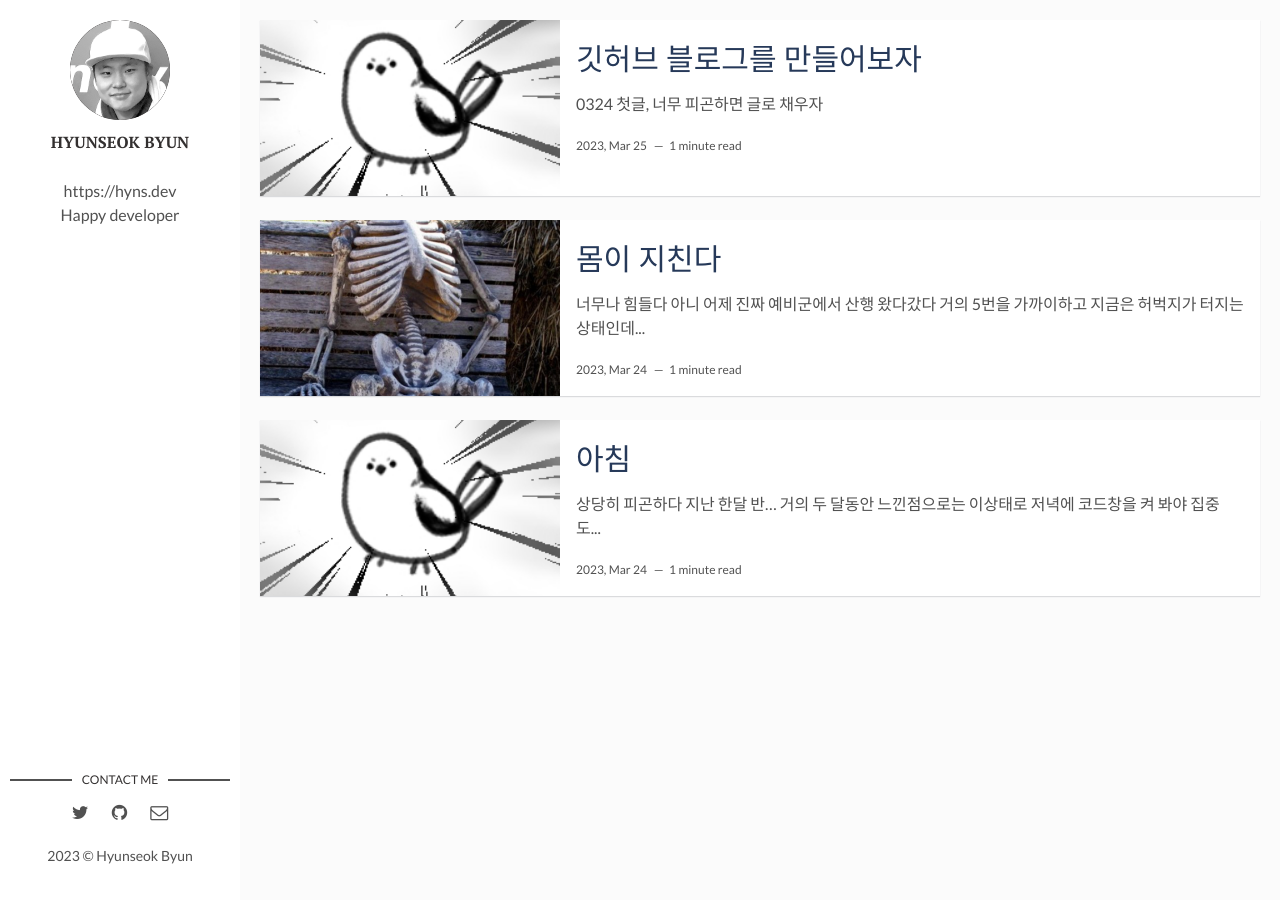
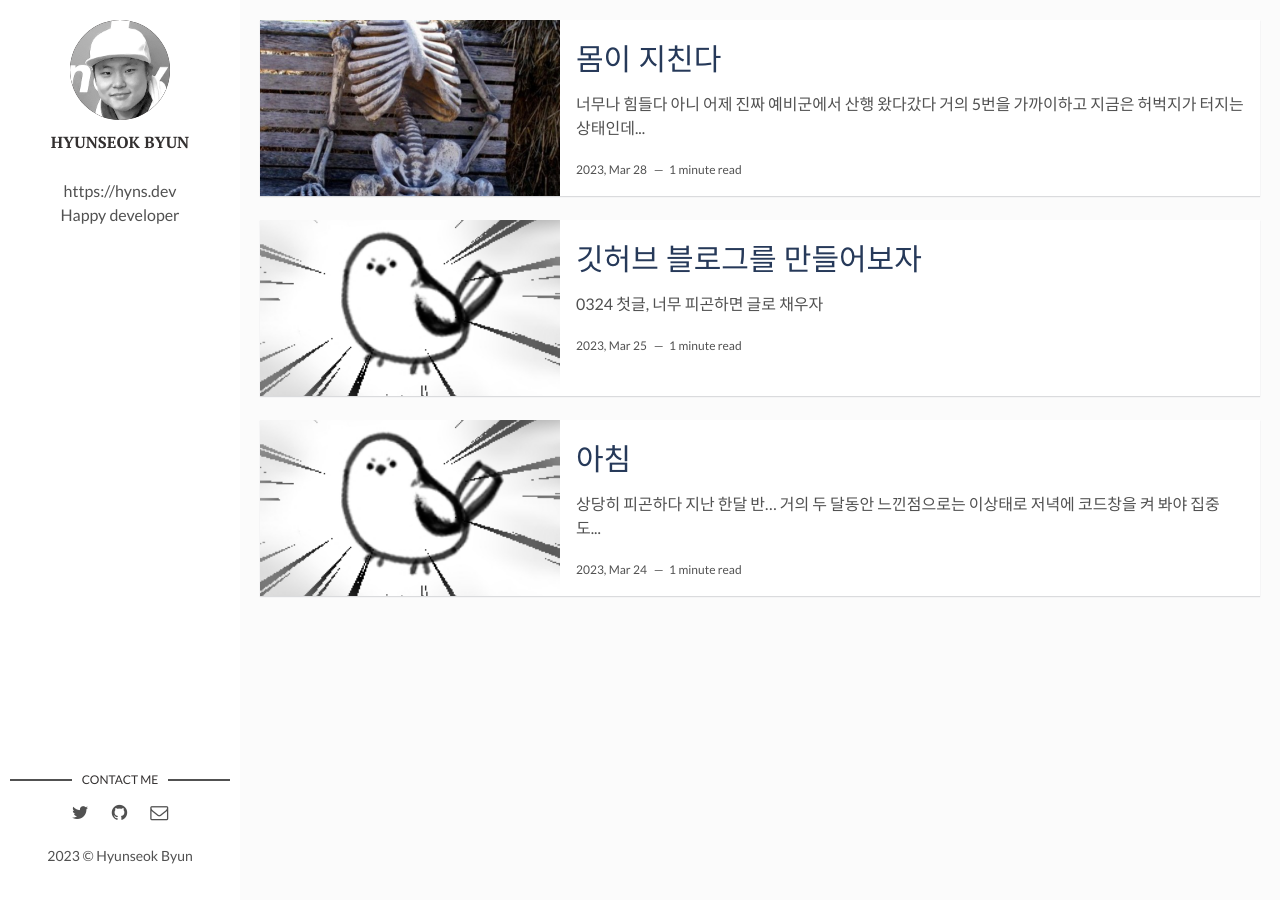
Before and after one commit to B-HS/Breaktime, a Jekyll site: the page built from index.html, in a window 1280 px wide. Built offline with Jekyll 4.4.1, drawn with Linux system fonts in a browser that asks for light colours; the list of posts is cut into pages by our own code.

Commit message:
Update 2023-03-28-몸이 지친다.markdown

```diff
--- a/_posts/2023-03-28-몸이 지친다.markdown
+++ b/_posts/2023-03-28-몸이 지친다.markdown
@@ -1,7 +1,7 @@
 ---
 layout: post
 title: 몸이 지친다
-date: 2023-03-25 08:10:00 +0900
+date: 2023-03-28 21:14:00 +0900
 description: 너무나 힘들다
 img: dying.png
 tags: [] # add tag
```
